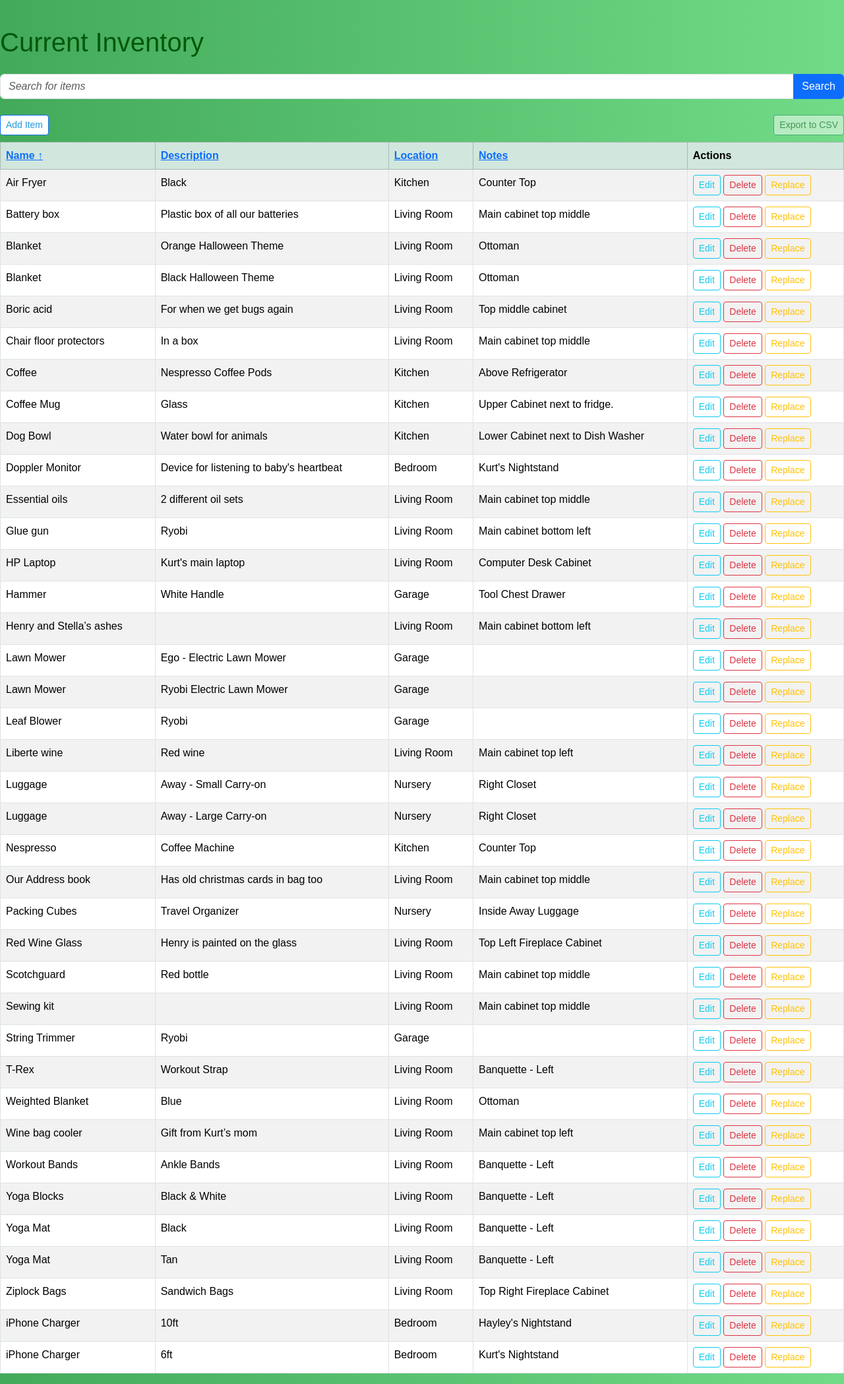
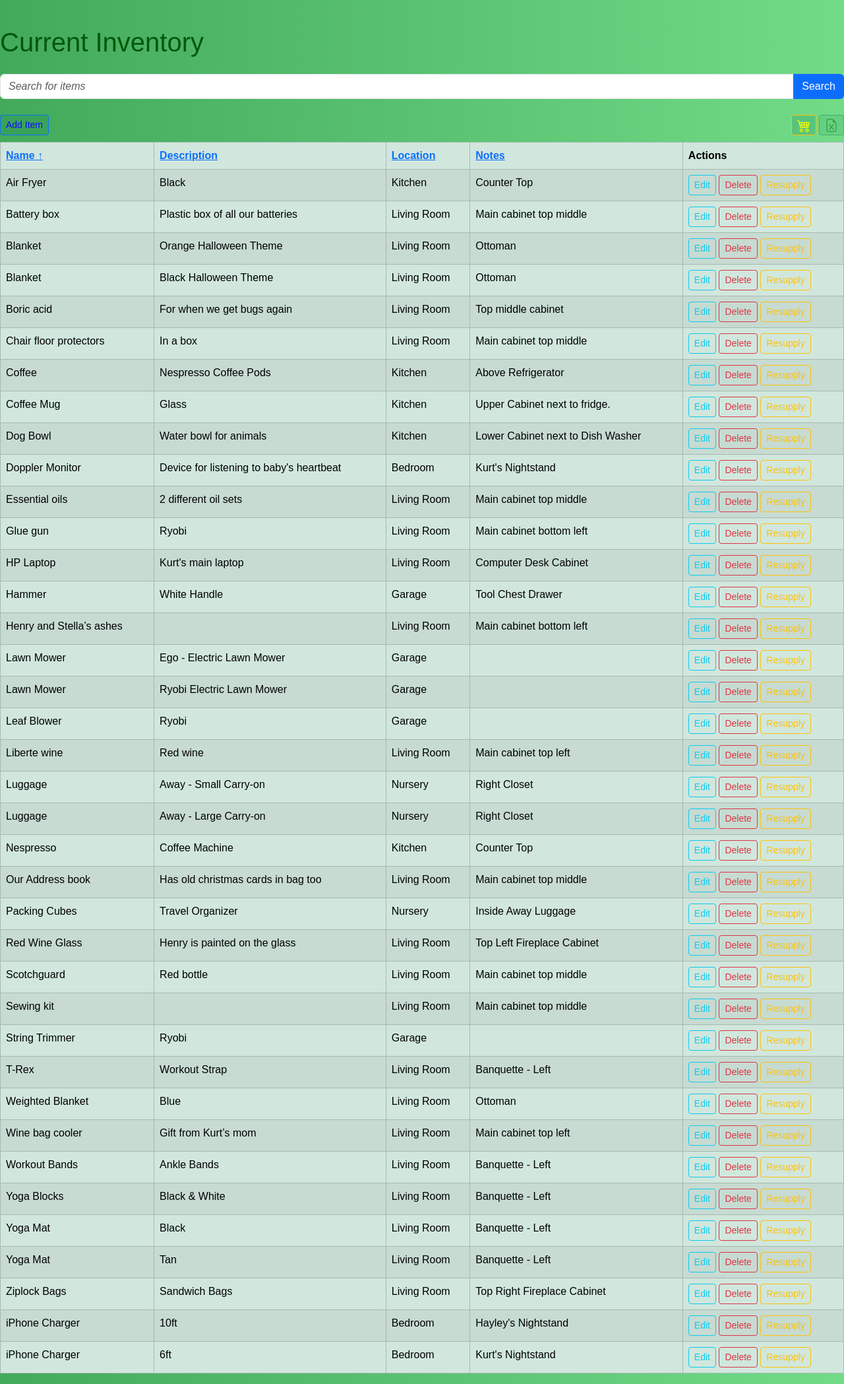
Before and after one commit to LayGoh/HomeInvApp, a Flask app: page /items in a window 1280 px wide. Shown: the part 56-2153 px from the top of the page at 66% size. Run offline with Flask 3, Linux system fonts and the light colour scheme; a user stored in the database is signed in; data comes from the database, SQL or seed files in the repository.

Commit message:
Updated Replace Feature and Added Icons

```diff
--- a/app/routes.py
+++ b/app/routes.py
@@ -84,14 +84,23 @@ def edit_item(item_id):
         return redirect(url_for('view_items'))
     return render_template('edit_item.html', form=form, locations=locations)
 
-# Replace Button
-@app.route('/toggle_replace/<int:item_id>', methods=['POST'])
+# Resupply Button
+@app.route('/toggle_resupply/<int:item_id>', methods=['POST'])
 @login_required
 @admin_required
-def toggle_replace(item_id):
+def toggle_resupply(item_id):
     item = Item.query.get_or_404(item_id)
     data = request.get_json()
-    item.notes = data['notes']
+    resupply_tag = 'Resupply'
+    notes = item.notes.split()
+
+    # Check if 'Resupply' is already in the notes
+    if resupply_tag in notes:
+        notes.remove(resupply_tag)  # Remove 'Resupply' from notes
+    else:
+        notes.append(resupply_tag)  # Append 'Resupply' to notes
+
+    item.notes = ' '.join(notes).strip()  # Update the item's notes
     db.session.commit()
     return jsonify({'success': True})
 
@@ -131,18 +140,28 @@ def delete_item(item_id):
 @login_required
 @admin_required
 def export_items():
-    items = Item.query.all()
+    filter_resupply = request.args.get('resupply', 'false').lower() == 'true'
+
+    items_query = Item.query
+    if filter_resupply:
+        items_query = items_query.filter(Item.notes.contains('resupply'))
+
+    items = items_query.all()
+
+    # Export to CSV
     si = StringIO()
     cw = csv.writer(si)
     cw.writerow(['ID', 'Name', 'Description', 'Location', 'Notes'])
     for item in items:
         cw.writerow([item.id, item.name, item.description, item.location, item.notes])
+
     timestamp = datetime.now().strftime("%Y%m%d_%H%M%S")
     filename = f"inventory_{timestamp}.csv"
     output = make_response(si.getvalue())
     output.headers["Content-Disposition"] = f"attachment; filename={filename}"
     output.headers["Content-type"] = "text/csv"
     return output
+
 
 # Delete user account
 @app.route('/delete_user/<int:user_id>', methods=['POST'])
--- a/app/static/styles.css
+++ b/app/static/styles.css
@@ -14,12 +14,12 @@ input::placeholder, textarea::placeholder {
   font-size: 16px;
 }
 
-.replace-text {
+.resupply-text {
   font-style: italic;
   color: red;
 }
 
-.replace-icon {
+.resupply-icon {
   width: 26px;
   height: 26px;
   margin-right: 5px;
--- a/app/templates/view_items.html
+++ b/app/templates/view_items.html
@@ -11,10 +11,19 @@
     </div>
   </form>
   <div class="d-flex justify-content-between" style="margin-bottom: 10px">
-    <a href="{{ url_for('add_item') }}" class="btn btn-primary btn-sm" style="--bs-btn-bg: #ffffff; --bs-btn-color: #229ae0;">Add Item</a>
-    <a href="{{ url_for('export_items') }}" class="btn btn-success btn-sm opacity-50" style="--bs-btn-bg: #ffffff; --bs-btn-color: #155724;">Export to CSV</a>
+    <a href="{{ url_for('add_item') }}" class="btn btn-primary btn-sm" style="--bs-btn-bg: #1987543f; --bs-btn-color: #0d0dfd;">Add Item</a>
+    <div>
+        <!-- Export Shopping List -->
+        <a href="{{ url_for('export_items', resupply='true') }}" class="btn btn-outline-warning btn-sm" style="--bs-btn-bg: #1987543f">
+          <img src="{{ url_for('static', filename='cart4.svg') }}" alt="Cart Icon" class="cart-icon" style="width: 20px; height: 20px;">
+        </a>
+        <!-- Export Dataset to CSV -->
+        <a href="{{ url_for('export_items') }}" class="btn btn-success btn-sm opacity-50" style="--bs-btn-bg: #1987543f;">
+          <img src="{{ url_for('static', filename='file-earmark-excel.svg') }}" alt="Export Icon" class="export-icon" style="width: 20px; height: 20px;">
+        </a>
     </div>
-  <table class="table table-striped table-bordered">
+</div>
+  <table class="table table-success table-striped table-bordered">
     <thead class="table-success">
       <tr>
         <th>
@@ -72,17 +81,17 @@
       {% for item in items %}
       <tr>
         <td>
-          {% if 'Replace' in item.notes %}
+          {% if 'Resupply' in item.notes %}
             <!-- Reference the SVG stored in the static folder -->
-            <img src="{{ url_for('static', filename='bag-fill.svg') }}" alt="Replace Icon" class="replace-icon">
+            <img src="{{ url_for('static', filename='bag-fill.svg') }}" alt="Resupply Icon" class="resupply-icon">
           {% endif %}
           {{ item.name }}
         </td>
         <td>{{ item.description }}</td>
         <td>{{ item.location }}</td>
         <td>
-          {% if 'Replace' in item.notes %}
-            <span class="replace-text">Replace</span>
+          {% if 'Resupply' in item.notes %}
+            <span class="resupply-text">Resupply</span>
           {% else %}
             {{ item.notes }}
           {% endif %}
@@ -92,7 +101,7 @@
           <form method="POST" action="{{ url_for('delete_item', item_id=item.id) }}" style="display: inline;" onsubmit="return confirmDelete();"> <!-- onsubmit buttion added to trigger confirmDelete function-->
             <button type="submit" class="btn btn-outline-danger btn-sm">Delete</button>
           </form>
-<button class="btn btn-outline-warning btn-sm" onclick="toggleReplace({{ item.id }}, '{{ item.notes }}')">Replace</button>
+<button class="btn btn-outline-warning btn-sm" onclick="toggleResupply({{ item.id }}, '{{ item.notes }}')">Resupply</button>
         </td>
       </tr>
       {% endfor %}
@@ -100,31 +109,31 @@
   </table>
 
   <script>
-    function toggleReplace(item_id, currentNotes) {
-      const replaceTag = 'Replace';
+    function toggleResupply(item_id, currentNotes) {
+        const resupplyTag = 'Resupply';
         let newNotes = currentNotes;
 
-      // Check if 'Replace' is already in the notes
-      if (currentNotes.includes(replaceTag)) {
-        // Remove 'Replace' from notes
-        newNotes = currentNotes.replace(replaceTag, '').trim();
+        // Check if 'Resupply' is already in the notes
+        if (currentNotes.includes(resupplyTag)) {
+            // Remove 'Resupply' from notes
+            newNotes = currentNotes.replace(resupplyTag, '').trim();
         } else {
-        // Append 'Replace' to notes
-        newNotes = `${currentNotes} ${replaceTag}`.trim();
+            // Append 'Resupply' to notes
+            newNotes = `${currentNotes} ${resupplyTag}`.trim();
         }
 
         // Send AJAX request to update notes
-      fetch(`/toggle_replace/${item_id}`, {
+        fetch(`/toggle_resupply/${item_id}`, {
             method: 'POST',
             headers: {
-          'Content-Type': 'application/json',
+                'Content-Type': 'application/json'
             },
-        body: JSON.stringify({ notes: newNotes }),
+            body: JSON.stringify({ notes: newNotes })
         })
         .then(response => response.json())
         .then(data => {
             if (data.success) {
-          location.reload();
+                location.reload(); // Reload the page to reflect changes
             } else {
                 alert('Error updating item');
             }
```
Also changed, not shown: app/static/cart4.svg (added), app/static/file-earmark-excel.svg (added). Lines whose indentation alone changed are shown as unchanged.
